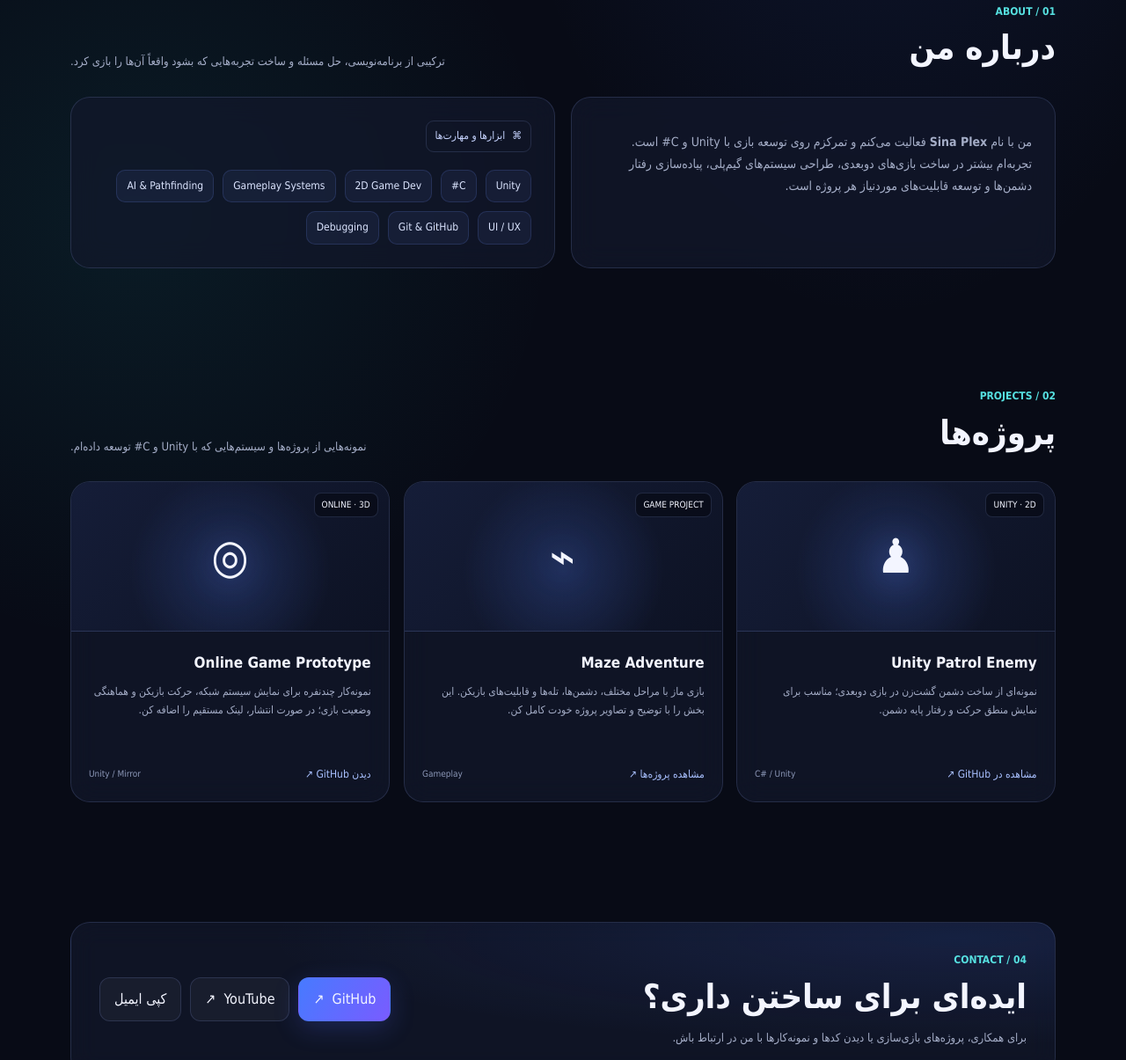
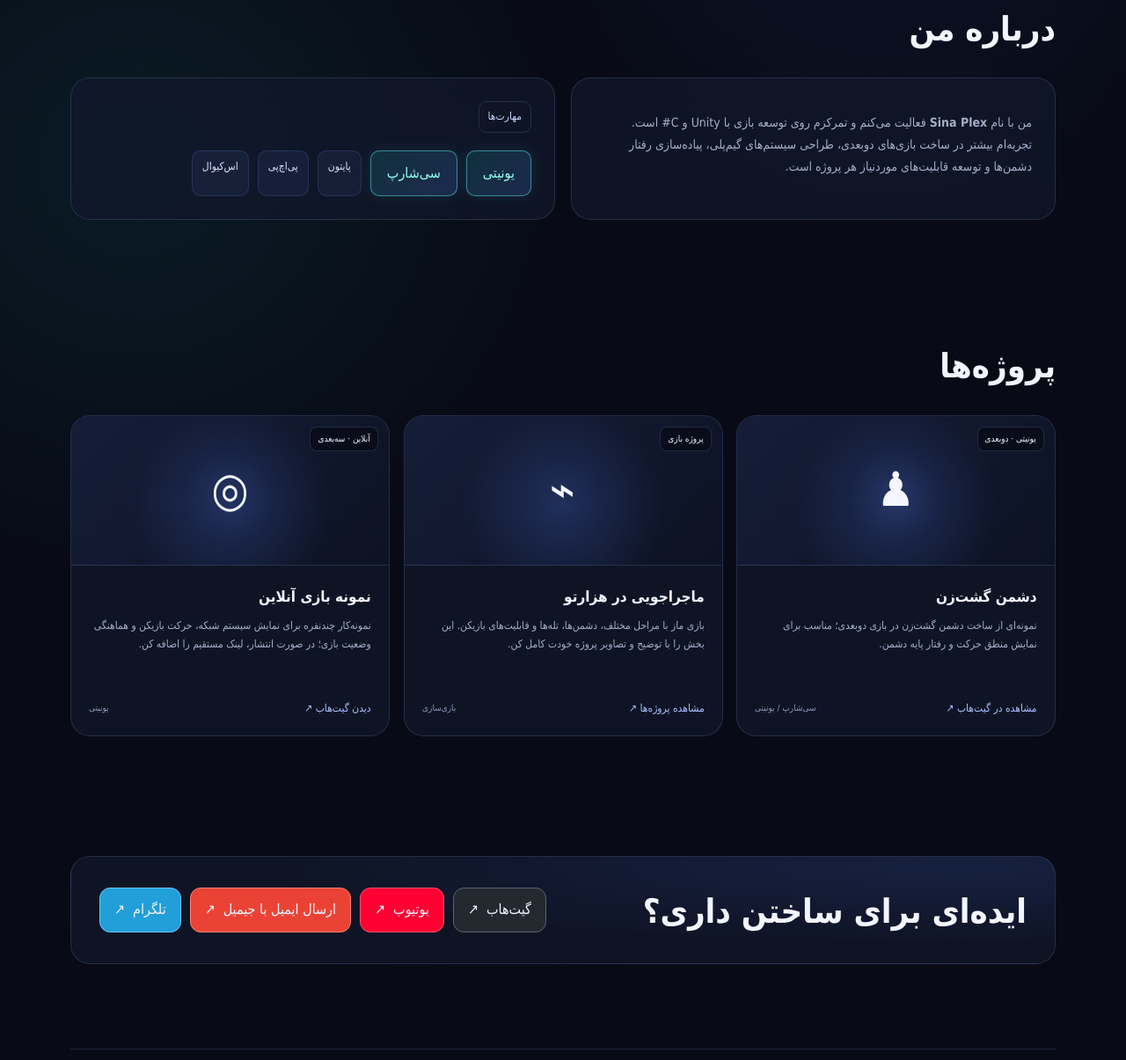
Before and after one commit to BDadmehr0/Sinaplex.github.io, a plain HTML site: page index.html in a window 1280 px wide. Shown: the part 814-2019 px from the top of the page at 88% size. Drawn offline with Linux system fonts and the light colour scheme.

Commit message:
Add files via upload

```diff
--- a/index.html
+++ b/index.html
@@ -44,7 +44,7 @@
     }
     .brand { display:flex; align-items:center; gap:10px; font-weight:800; direction:ltr; letter-spacing:.3px; }
     .brand-mark {
-      display:grid; place-items:center; width:36px; height:36px; border-radius:12px;
+      display:grid; place-items:center; width:auto; min-width:36px; height:36px; padding:0 10px; border-radius:12px; white-space:nowrap;
       background:linear-gradient(135deg,var(--blue),#7b5cff); box-shadow:0 0 24px #5c8dff55;
       font-size:17px;
     }
@@ -57,6 +57,10 @@
     }
     .nav-cta:hover,.btn:hover { transform:translateY(-2px); border-color:#6c91ff99; }
     .btn.primary { background:linear-gradient(120deg,#477aff,#795cff); border-color:transparent; box-shadow:0 8px 28px #4d73ff38; }
+    .social-github { background:#24292f; border-color:#59636e; }
+    .social-youtube { background:#ff0033; border-color:#ff526f; }
+    .social-gmail { background:#ea4335; border-color:#ff8075; }
+    .social-telegram { background:#229ed9; border-color:#69caff; }
     .hero { min-height:660px; display:grid; grid-template-columns:1.1fr .9fr; align-items:center; gap:42px; padding-block:80px 65px; }
     .eyebrow { color:var(--cyan); font-size:13px; font-weight:600; display:flex; align-items:center; gap:9px; }
     .dot { width:8px;height:8px;border-radius:50%;background:var(--cyan);box-shadow:0 0 14px var(--cyan); }
@@ -131,6 +135,7 @@
     .project:hover {
       box-shadow:0 0 0 1px #7197ff25,0 0 30px #4f77ff24,0 18px 45px #0004;
     }
+    .skill-primary { font-size:16px; padding:11px 18px; color:#8fffea; background:linear-gradient(135deg,#1b9d9b33,#5c8dff30); border-color:#56e0e088; box-shadow:0 0 18px #56e0e01c; }
     .skill:hover {
       border-color:#69dfe0aa; box-shadow:0 0 18px #56e0e044; color:#fff; transform:translateY(-2px);
     }
@@ -160,7 +165,7 @@
       .wrap { width:min(var(--max),calc(100% - 26px)); } .nav-wrap { top:6px;padding-top:6px; }
       nav { padding:9px 11px; } .nav-links { display:none; } .nav-cta { padding:8px 10px;font-size:11px; }
       .hero { padding-block:35px 35px; min-height:auto; } h1 { font-size:42px; } .hero p { font-size:14px; }
-      .scene { height:300px; } .cube-wrap,.cube-face { width:112px;height:112px; } .cube-face { font-size:20px; letter-spacing:0; } .front {transform:translateZ(56px)} .back {transform:rotateY(180deg) translateZ(56px)}
+      .scene { display:none; } .cube-wrap,.cube-face { width:112px;height:112px; } .cube-face { font-size:20px; letter-spacing:0; } .front {transform:translateZ(56px)} .back {transform:rotateY(180deg) translateZ(56px)}
       .right {transform:rotateY(90deg) translateZ(56px)} .left {transform:rotateY(-90deg) translateZ(56px)} .top {transform:rotateX(90deg) translateZ(56px)} .bottom {transform:rotateX(-90deg) translateZ(56px)}
       .float-card { font-size:10px; } .fc1 { right:-2px;top:35px; } .fc2 { left:-2px;bottom:30px; }
       .section { padding:46px 0; } .section-head { align-items:start; flex-direction:column; gap:8px; }
@@ -175,7 +180,7 @@
   <canvas id="cursor-trail" aria-hidden="true"></canvas>
   <div class="wrap nav-wrap">
     <nav aria-label="ناوبری اصلی">
-      <a class="brand" href="#home"><span class="brand-mark">S</span><span>SINA PLEX</span></a>
+      <a class="brand" href="#home" aria-label="Sina Plex"><span class="brand-mark">SINA PLEX</span></a>
       <div class="nav-links">
         <a href="#about">درباره من</a><a href="#projects">پروژه‌ها</a><a href="#skills">مهارت‌ها</a><a href="#contact">ارتباط</a>
       </div>
@@ -188,7 +193,7 @@
       <div class="hero-copy reveal">
         <div class="eyebrow"><span class="dot"></span> توسعه‌دهنده بازی و برنامه‌نویس</div>
         <h1>توسعه بازی با<br><span class="gradient-text">Unity و C#</span></h1>
-        <p>من سینا هستم؛ توسعه‌دهنده بازی با تمرکز بر Unity و C#. روی پیاده‌سازی مکانیک‌های گیم‌پلی، رفتار دشمن‌ها و سیستم‌های موردنیاز بازی کار می‌کنم و سعی می‌کنم هر پروژه را به محصولی قابل‌اجرا و قابل‌ارائه تبدیل کنم.</p>
+
         <div class="hero-actions">
           <a class="btn primary" href="#projects">مشاهده پروژه‌ها <span>↙</span></a>
           <a class="btn" href="https://github.com/Sinaplex" target="_blank" rel="noreferrer">گیت‌هاب من <span class="ltr">↗</span></a>
@@ -212,19 +217,17 @@
 
     <section class="section wrap" id="about">
       <div class="section-head reveal">
-        <div><div class="section-kicker">01 / ABOUT</div><h2>درباره من</h2></div>
-        <p>ترکیبی از برنامه‌نویسی، حل مسئله و ساخت تجربه‌هایی که بشود واقعاً آن‌ها را بازی کرد.</p>
+        <div><h2>درباره من</h2></div>
+
       </div>
       <div class="about-grid">
         <article class="glass about-card reveal">
           <p>من با نام <b class="ltr">Sina Plex</b> فعالیت می‌کنم و تمرکزم روی توسعه بازی با Unity و C# است. تجربه‌ام بیشتر در ساخت بازی‌های دوبعدی، طراحی سیستم‌های گیم‌پلی، پیاده‌سازی رفتار دشمن‌ها و توسعه قابلیت‌های موردنیاز هر پروژه است.</p>
         </article>
         <article class="glass about-card reveal" id="skills">
-          <span class="mini-label">⌘ <span>ابزارها و مهارت‌ها</span></span>
+          <span class="mini-label">مهارت‌ها</span>
           <div class="skills">
-            <span class="skill">Unity</span><span class="skill">C#</span><span class="skill">2D Game Dev</span>
-            <span class="skill">Gameplay Systems</span><span class="skill">AI & Pathfinding</span>
-            <span class="skill">UI / UX</span><span class="skill">Git & GitHub</span><span class="skill">Debugging</span>
+            <span class="skill skill-primary">یونیتی</span><span class="skill skill-primary">سی‌شارپ</span><span class="skill">پایتون</span><span class="skill">پی‌اچ‌پی</span><span class="skill">اس‌کیو‌ال</span>
           </div>
         </article>
       </div>
@@ -232,32 +235,33 @@
 
     <section class="section wrap" id="projects">
       <div class="section-head reveal">
-        <div><div class="section-kicker">02 / PROJECTS</div><h2>پروژه‌ها</h2></div>
-        <p>نمونه‌هایی از پروژه‌ها و سیستم‌هایی که با Unity و C# توسعه داده‌ام.</p>
+        <div><h2>پروژه‌ها</h2></div>
+
       </div>
       <div class="project-grid">
         <article class="glass project reveal">
-          <div class="project-art"><span class="art-tag">UNITY · 2D</span><div class="game-icon">♟</div></div>
-          <div class="project-body"><h3>Unity Patrol Enemy</h3><p>نمونه‌ای از ساخت دشمن گشت‌زن در بازی دوبعدی؛ مناسب برای نمایش منطق حرکت و رفتار پایه دشمن.</p><div class="project-foot"><a class="text-link" href="https://github.com/Sinaplex/Unity-Patrol-Enemy" target="_blank" rel="noreferrer">مشاهده در GitHub ↗</a><span class="project-stack">C# / Unity</span></div></div>
+          <div class="project-art"><span class="art-tag">یونیتی · دوبعدی</span><div class="game-icon">♟</div></div>
+          <div class="project-body"><h3>دشمن گشت‌زن</h3><p>نمونه‌ای از ساخت دشمن گشت‌زن در بازی دوبعدی؛ مناسب برای نمایش منطق حرکت و رفتار پایه دشمن.</p><div class="project-foot"><a class="text-link" href="https://github.com/Sinaplex/Unity-Patrol-Enemy" target="_blank" rel="noreferrer">مشاهده در گیت‌هاب ↗</a><span class="project-stack">سی‌شارپ / یونیتی</span></div></div>
         </article>
         <article class="glass project reveal">
-          <div class="project-art"><span class="art-tag">GAME PROJECT</span><div class="game-icon">⌁</div></div>
-          <div class="project-body"><h3>Maze Adventure</h3><p>بازی ماز با مراحل مختلف، دشمن‌ها، تله‌ها و قابلیت‌های بازیکن. این بخش را با توضیح و تصاویر پروژه خودت کامل کن.</p><div class="project-foot"><a class="text-link" href="https://github.com/Sinaplex" target="_blank" rel="noreferrer">مشاهده پروژه‌ها ↗</a><span class="project-stack">Gameplay</span></div></div>
+          <div class="project-art"><span class="art-tag">پروژه بازی</span><div class="game-icon">⌁</div></div>
+          <div class="project-body"><h3>ماجراجویی در هزارتو</h3><p>بازی ماز با مراحل مختلف، دشمن‌ها، تله‌ها و قابلیت‌های بازیکن. این بخش را با توضیح و تصاویر پروژه خودت کامل کن.</p><div class="project-foot"><a class="text-link" href="https://github.com/Sinaplex" target="_blank" rel="noreferrer">مشاهده پروژه‌ها ↗</a><span class="project-stack">بازی‌سازی</span></div></div>
         </article>
         <article class="glass project reveal">
-          <div class="project-art"><span class="art-tag">ONLINE · 3D</span><div class="game-icon">◎</div></div>
-          <div class="project-body"><h3>Online Game Prototype</h3><p>نمونه‌کار چندنفره برای نمایش سیستم شبکه، حرکت بازیکن و هماهنگی وضعیت بازی؛ در صورت انتشار، لینک مستقیم را اضافه کن.</p><div class="project-foot"><a class="text-link" href="https://github.com/Sinaplex" target="_blank" rel="noreferrer">دیدن GitHub ↗</a><span class="project-stack">Unity / Mirror</span></div></div>
+          <div class="project-art"><span class="art-tag">آنلاین · سه‌بعدی</span><div class="game-icon">◎</div></div>
+          <div class="project-body"><h3>نمونه بازی آنلاین</h3><p>نمونه‌کار چندنفره برای نمایش سیستم شبکه، حرکت بازیکن و هماهنگی وضعیت بازی؛ در صورت انتشار، لینک مستقیم را اضافه کن.</p><div class="project-foot"><a class="text-link" href="https://github.com/Sinaplex" target="_blank" rel="noreferrer">دیدن گیت‌هاب ↗</a><span class="project-stack">یونیتی</span></div></div>
         </article>
       </div>
     </section>
 
     <section class="section wrap" id="contact">
       <div class="glass contact reveal">
-        <div><div class="section-kicker">04 / CONTACT</div><h2>ایده‌ای برای ساختن داری؟</h2><p>برای همکاری، پروژه‌های بازی‌سازی یا دیدن کدها و نمونه‌کارها با من در ارتباط باش.</p></div>
+        <div><h2>ایده‌ای برای ساختن داری؟</h2></div>
         <div class="contact-actions">
-          <a class="btn primary" href="https://github.com/Sinaplex" target="_blank" rel="noreferrer">GitHub <span class="ltr">↗</span></a>
-          <a class="btn" href="https://www.youtube.com/@Sina_Plex" target="_blank" rel="noreferrer">YouTube <span class="ltr">↗</span></a>
-          <button class="btn" id="copyEmail" type="button">کپی ایمیل</button>
+          <a class="btn social-github" href="https://github.com/Sinaplex" target="_blank" rel="noreferrer">گیت‌هاب <span class="ltr">↗</span></a>
+          <a class="btn social-youtube" href="https://www.youtube.com/@Sina_Plex" target="_blank" rel="noreferrer">یوتیوب <span class="ltr">↗</span></a>
+          <a class="btn social-gmail" id="gmailLink" href="https://mail.google.com/mail/?view=cm&fs=1&to=YOUR_EMAIL@example.com" target="_blank" rel="noreferrer">ارسال ایمیل با جیمیل <span class="ltr">↗</span></a>
+          <a class="btn social-telegram" id="telegramLink" href="https://t.me/YOUR_TELEGRAM_USERNAME" target="_blank" rel="noreferrer">تلگرام <span class="ltr">↗</span></a>
         </div>
       </div>
     </section>
@@ -266,7 +270,8 @@
 
   <script>
     // برای فعال کردن دکمه ایمیل، آدرس خودت را در خط زیر قرار بده.
-    const contactEmail = "YOUR_EMAIL@example.com";
+    const contactEmail = "YOUR_EMAIL@example.com"; // آدرس ایمیل خودت را جایگزین کن
+    const telegramUsername = "YOUR_TELEGRAM_USERNAME"; // نام کاربری تلگرام بدون @
 
     document.getElementById("year").textContent = new Date().getFullYear();
 
@@ -347,10 +352,16 @@
           trailCtx.lineWidth = (1.2 + alpha * 2.2) * (i / trail.length);
           trailCtx.lineCap = "round";
           trailCtx.strokeStyle = `rgba(86,224,224,${alpha * .26})`;
-          trailCtx.shadowBlur = 9 * alpha; trailCtx.shadowColor = "#5c8dff";
+          trailCtx.shadowBlur = 1.5 * alpha; trailCtx.shadowColor = "#56e0e0";
           trailCtx.stroke();
         }
         trailCtx.shadowBlur = 0;
+        if (mouse.active && trail.length) {
+          trailCtx.beginPath();
+          trailCtx.arc(mouse.x, mouse.y, 1.8, 0, Math.PI * 2);
+          trailCtx.fillStyle = "rgba(86,224,224,.9)";
+          trailCtx.fill();
+        }
         if (trail.length && now - lastTrailFrame < MAX_TRAIL_AGE + 30) {
           requestAnimationFrame(drawTrail);
         } else {
@@ -412,20 +423,15 @@
       });
     }
 
-    document.getElementById("copyEmail").addEventListener("click", async () => {
-      const button = document.getElementById("copyEmail");
-      if (contactEmail === "YOUR_EMAIL@example.com") {
-        button.textContent = "ایمیل را در کد وارد کن";
-        return;
-      }
-      try {
-        await navigator.clipboard.writeText(contactEmail);
-        button.textContent = "کپی شد ✓";
-      } catch {
-        window.location.href = "mailto:" + contactEmail;
-      }
-      setTimeout(() => button.textContent = "کپی ایمیل", 2200);
-    });
+    // Update contact destinations from the settings above.
+    const gmailLink = document.getElementById("gmailLink");
+    const telegramLink = document.getElementById("telegramLink");
+    if (gmailLink && contactEmail !== "YOUR_EMAIL@example.com") {
+      gmailLink.href = "https://mail.google.com/mail/?view=cm&fs=1&to=" + encodeURIComponent(contactEmail);
+    }
+    if (telegramLink && telegramUsername !== "YOUR_TELEGRAM_USERNAME") {
+      telegramLink.href = "https://t.me/" + encodeURIComponent(telegramUsername.replace(/^@/, ""));
+    }
   </script>
 </body>
 </html>
```
